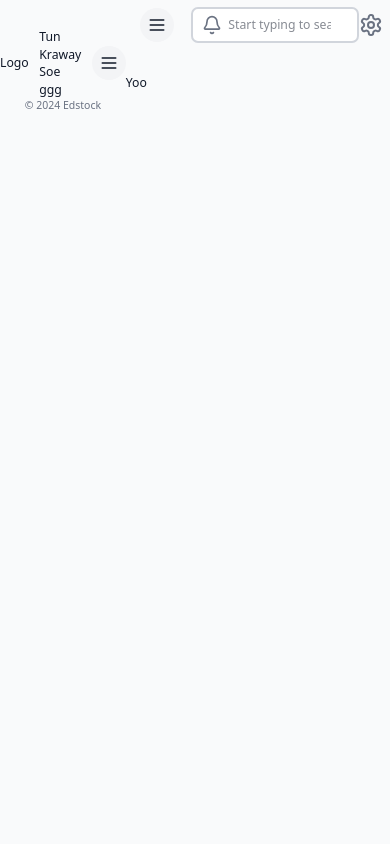
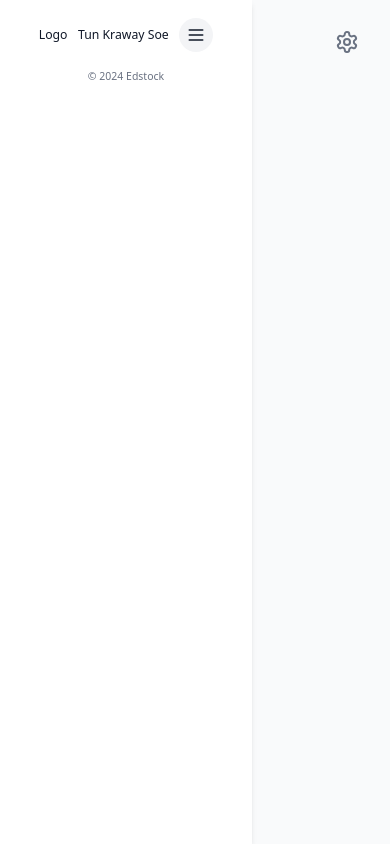
Before and after one commit to tunkrawaysoe/Inventory, a Next.js app in the folder my-inventory/: page / in a window 390 px wide. Built offline with nearby package versions, Linux system fonts and the light colour scheme; no server answers.

Commit message:
feat: implement responsive dashboard layout with sidebar toggle and dark mode support

```diff
--- a/my-inventory/app/(components)/NavBar.tsx
+++ b/my-inventory/app/(components)/NavBar.tsx
@@ -3,14 +3,23 @@ import { Bell, Menu, Settings, Sun } from "lucide-react";
 import Image from "next/image";
 import Link from "next/link";
 import React from "react";
+import { useAppDispatch, useAppSelector } from "../redux";
+import { setIsSidebarCollapsed } from "../(state)";
 
 
 const NavBar = () => {
+  const dispatch = useAppDispatch();
+  const isSidebarCollapsed = useAppSelector((state)=>state.global.isSidebarCollapsed)
+
+  const toggleSideBar = ()=> {
+    dispatch(setIsSidebarCollapsed(!isSidebarCollapsed))
+  }
   return (
-    <div className=" flex justify-between items-center w-full px-4 py-2 mb-7">
+    <div className="flex justify-between items-center  mb-7">
       {/* Left Side */}
       <div className="flex items-center gap-5">
-        <button className="p-2 bg-gray-100 rounded-full hover:bg-blue-100">
+        <button className=" bg-gray-100 rounded-full hover:bg-blue-100"
+        onClick={toggleSideBar}>
           <Menu size={20} />
         </button>
 
--- a/my-inventory/app/(components)/SideBar.tsx
+++ b/my-inventory/app/(components)/SideBar.tsx
@@ -1,16 +1,33 @@
+
 import React from 'react'
 import { Menu } from 'lucide-react'
+import { useAppDispatch, useAppSelector } from '../redux'
+import { setIsSidebarCollapsed } from '../(state)'
 
 type Props = {}
 
 const SideBar = (props: Props) => {
+  const dispatch = useAppDispatch();
+  const isSidebarCollapsed = useAppSelector((state)=>state.global.isSidebarCollapsed)
+const sidebarClassNames = `fixed flex flex-col ${
+    isSidebarCollapsed ? "w-0 md:w-16" : "w-72 md:w-64"
+  } bg-white transition-all duration-300 overflow-hidden h-full shadow-md z-40`;
+
+
+  const toggleSideBar = ()=>{
+    dispatch(setIsSidebarCollapsed(!isSidebarCollapsed))
+    console.log("uo eoj")
+  }
   return (
-    <div>
+    <div className={sidebarClassNames}>
         {/* Top Section */}
-        <div className='flex gap-3 justify-between md:justify-normal items-center pt-8'>
+        <div className='flex gap-3 md:justify-normal items-center justify-center p-5'>
             <div>Logo</div>
-            <h1>Tun Kraway Soe ggg</h1>
-            <button className="p-2 md:hidden bg-gray-100 rounded-full hover:bg-blue-100">
+            <h1>Tun Kraway Soe</h1>
+            <button
+            className="p-2 md:hidden bg-gray-100 rounded-full hover:bg-blue-100"
+            onClick={toggleSideBar}
+            >
                 <Menu size={20} />
             </button>
         </div>
@@ -20,8 +37,8 @@ const SideBar = (props: Props) => {
         </div>
         {/* Footer */}
          <div className={`mb-10`}>
-        <p className="text-center text-xs text-gray-500">&copy; 2024 Edstock</p>
-      </div>
+          <p className="text-center text-xs text-gray-500">&copy; 2024 Edstock</p>
+        </div>
     </div>
   )
 }
--- /dev/null
+++ b/my-inventory/app/(state)/api.ts
@@ -0,0 +1,100 @@
+import { createApi, fetchBaseQuery } from "@reduxjs/toolkit/query/react";
+
+export interface Product {
+  productId: string;
+  name: string;
+  price: number;
+  rating?: number;
+  stockQuantity: number;
+}
+
+export interface NewProduct {
+  name: string;
+  price: number;
+  rating?: number;
+  stockQuantity: number;
+}
+
+export interface SalesSummary {
+  salesSummaryId: string;
+  totalValue: number;
+  changePercentage?: number;
+  date: string;
+}
+
+export interface PurchaseSummary {
+  purchaseSummaryId: string;
+  totalPurchased: number;
+  changePercentage?: number;
+  date: string;
+}
+
+export interface ExpenseSummary {
+  expenseSummarId: string;
+  totalExpenses: number;
+  date: string;
+}
+
+export interface ExpenseByCategorySummary {
+  expenseByCategorySummaryId: string;
+  category: string;
+  amount: string;
+  date: string;
+}
+
+export interface DashboardMetrics {
+  popularProducts: Product[];
+  salesSummary: SalesSummary[];
+  purchaseSummary: PurchaseSummary[];
+  expenseSummary: ExpenseSummary[];
+  expenseByCategorySummary: ExpenseByCategorySummary[];
+}
+
+export interface User {
+  userId: string;
+  name: string;
+  email: string;
+}
+
+export const api = createApi({
+  baseQuery: fetchBaseQuery({ baseUrl: process.env.NEXT_PUBLIC_API_BASE_URL }),
+  reducerPath: "api",
+  tagTypes: ["DashboardMetrics", "Products", "Users", "Expenses"],
+  endpoints: (build) => ({
+    getDashboardMetrics: build.query<DashboardMetrics, void>({
+      query: () => "/dashboard",
+      providesTags: ["DashboardMetrics"],
+    }),
+    getProducts: build.query<Product[], string | void>({
+      query: (search) => ({
+        url: "/products",
+        params: search ? { search } : {},
+      }),
+      providesTags: ["Products"],
+    }),
+    createProduct: build.mutation<Product, NewProduct>({
+      query: (newProduct) => ({
+        url: "/products",
+        method: "POST",
+        body: newProduct,
+      }),
+      invalidatesTags: ["Products"],
+    }),
+    getUsers: build.query<User[], void>({
+      query: () => "/users",
+      providesTags: ["Users"],
+    }),
+    getExpensesByCategory: build.query<ExpenseByCategorySummary[], void>({
+      query: () => "/expenses",
+      providesTags: ["Expenses"],
+    }),
+  }),
+});
+
+export const {
+  useGetDashboardMetricsQuery,
+  useGetProductsQuery,
+  useCreateProductMutation,
+  useGetUsersQuery,
+  useGetExpensesByCategoryQuery,
+} = api;
--- a/my-inventory/app/dashboard/dashboardWrapper.tsx
+++ b/my-inventory/app/dashboard/dashboardWrapper.tsx
@@ -1,20 +1,47 @@
+"use client"
 import React from 'react'
+import { useEffect } from 'react'
 import NavBar from '../(components)/NavBar'
 import SideBar from '../(components)/SideBar'
+import StoreProvider, { useAppSelector } from '../redux'
 
 type Props = {}
 
-const DashboardWrapper = ({children}: {children : React.ReactNode}) => {
+const DashboardLayOut = ({children}: {children : React.ReactNode}) => {
+  const isSidebarCollapsed = useAppSelector((state)=>state.global.isSidebarCollapsed);
+  const isDarkMode = useAppSelector((state)=>state.global.isDarkMode)
+
+  useEffect(() => {
+    if (isDarkMode) {
+      document.documentElement.classList.add("dark");
+    } else {
+      document.documentElement.classList.add("light");
+    }
+  });
   return (
-    <div className='flex bg-gray-50 text-gray-900 min-h-screen w-full'>
+    <div  className='flex  bg-gray-50 text-gray-900 min-h-screen w-full '>
         <SideBar/>
-        <main className='flex flex-col w-full'>
-            <NavBar/>
-            {children}
-        </main>
+             <main
+        className={`flex flex-col w-full h-full py-7 px-9 bg-gray-50 ${
+          isSidebarCollapsed ? "md:pl-24" : "md:pl-72"
+        }`}
+      >
+        <NavBar />
+        {children}
+      </main>
 
     </div>
   )
 }
 
+const DashboardWrapper = ({children}: {children : React.ReactNode}) => {
+  return (
+    <StoreProvider>
+      <DashboardLayOut>
+        {children}
+      </DashboardLayOut>
+    </StoreProvider>
+  )
+}
+
 export default DashboardWrapper
--- a/my-inventory/app/redux.tsx
+++ b/my-inventory/app/redux.tsx
@@ -1,3 +1,4 @@
+'use client'
 import { useRef } from "react";
 import { combineReducers, configureStore } from "@reduxjs/toolkit";
 import {
@@ -6,8 +7,8 @@ import {
   useSelector,
   Provider,
 } from "react-redux";
-import globalReducer from "@/state";
-import { api } from "@/state/api";
+import { api } from "./(state)/api";
+import globalReducer from './(state)'
 import { setupListeners } from "@reduxjs/toolkit/query";
 
 import {
```
Also changed, not shown: my-inventory/app/(state)/index.ts (renamed from my-inventory/app/(state)/index.tsx).
